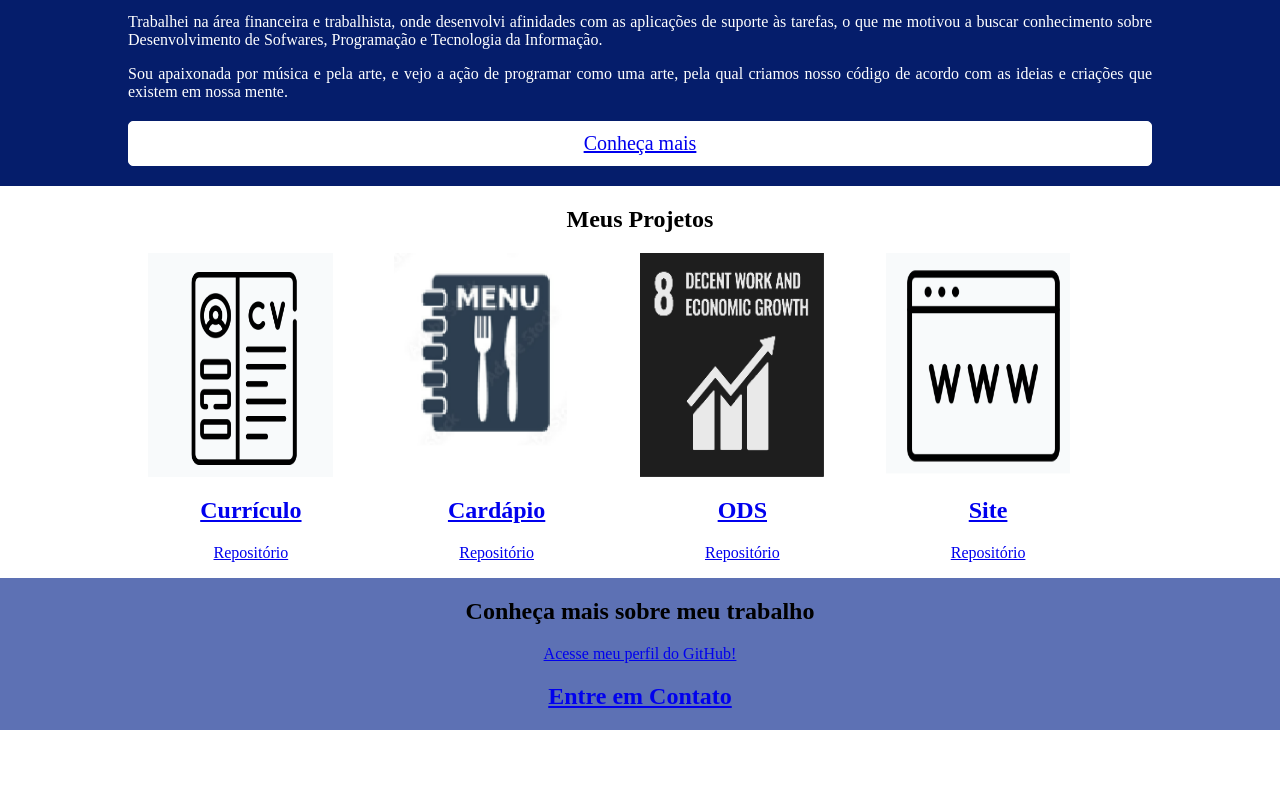
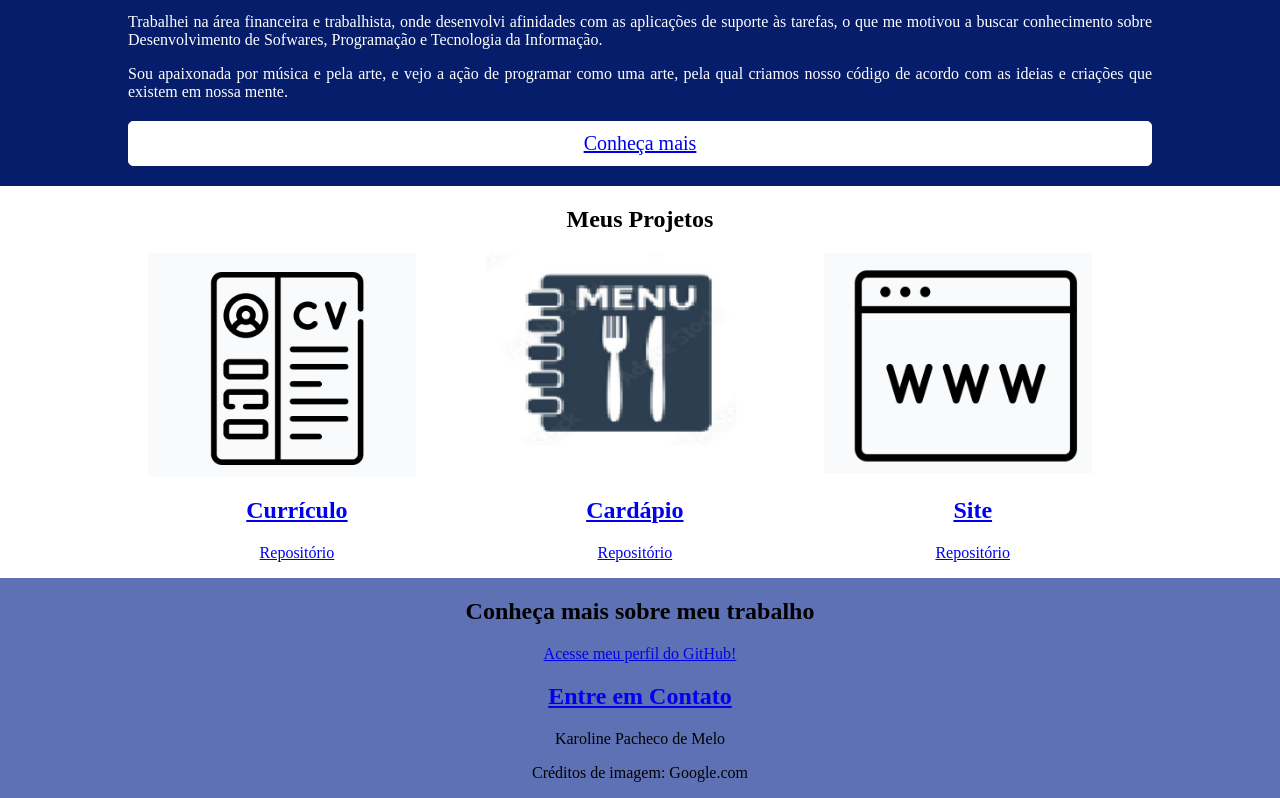
Before and after one commit to karolinemelo/karolinemelo.github.io, a plain HTML site: page index.html in a window 1280 px wide. Shown: the part 498-1296 px from the top of the page. Before the commit the page ends 1228 px from the top, so only its background shows below. Drawn offline with Linux system fonts and the light colour scheme.

Commit message:
final3
final3

```diff
--- a/index.html
+++ b/index.html
@@ -10,8 +10,8 @@
                 <img id="logo" src="imagens/eu.jpg" alt="Foto de Karoline Melo"
             </DIV>
             <ul id="menu">
-                <li><a href="https://www.linkedin.com/in/karoline-melo-09a152280">Linkedin</a></li>
-                <li><a href="http://lattes.cnpq.br/0873052496374491">Lattes</a></li>
+                <li><a href="https://www.linkedin.com/in/karoline-melo-09a152280" target="_blank">Linkedin</a></li>
+                <li><a href="http://lattes.cnpq.br/0873052496374491" target="_blank">Lattes</a></li>
                 <li><a href="#Meus_Projetos">Projetos</a></li>
             </ul>
         </header>
@@ -34,37 +34,32 @@
                 <p>Estou entusiasmada pela oportunidade de aprender mais sobre desenvolvimento WEB que tive através do programa Elas NaTech, desenvolvido pela CCR, JA Brasil e IBM.</P>
                 <p>Trabalhei na área financeira e trabalhista, onde desenvolvi afinidades com as aplicações de suporte às tarefas, o que me motivou a buscar conhecimento sobre Desenvolvimento de Sofwares, Programação e Tecnologia da Informação.</p>
                 <p>Sou apaixonada por música e pela arte, e vejo a ação de programar como uma arte, pela qual criamos nosso código de acordo com as ideias e criações que existem em nossa mente.</p>
-                <p id="areasinteresse" class="centralizado"><a href="areas.html">Conheça mais</a></p>
+                <p id="areasinteresse" class="centralizado"><a href="areas.html" target="_blank">Conheça mais</a></p>
         </section>
         <section id="Meus_Projetos" class="projects">
             <h1 class="centralizado">Meus Projetos</h1>
             <div class="coluna tres">
                 <img class="img" src="imagens/curriculo.png" alt="Currículo"/>
-                <h1 class="centralizado"><a href="https://karolinemelo.github.io/Ent1_Curr-culo/">Currículo</a></h1>
-                <p class="centralizado"><a href="https://github.com/karolinemelo/Ent1_Curr-culo" >Repositório</a></p>
+                <h1 class="centralizado"><a href="https://karolinemelo.github.io/Ent1_Curr-culo/" target="_blank">Currículo</a></h1>
+                <p class="centralizado"><a href="https://github.com/karolinemelo/Ent1_Curr-culo" target="_blank">Repositório</a></p>
             </div>
             <div class="coluna tres">
-                <img class="img" src="imagens/cardápio.png" alt="cardápio"/>
-                <h1 class="centralizado"><a href="https://karolinemelo.github.io/cardapio/">Cardápio</a></h1>
-                <p class="centralizado"><a href="https://github.com/karolinemelo/cardapio" >Repositório</a></p>
+                <img class="img" src="imagens/cardápio.png" alt="cardápio">
+                <h1 class="centralizado"><a href="https://karolinemelo.github.io/cardapio/" target="_blank">Cardápio</a></h1>
+                <p class="centralizado"><a href="https://github.com/karolinemelo/cardapio" target="_blank">Repositório</a></p>
             </div>
             <div class="coluna tres">
-                <img class="img" src="imagens/ods8.png" alt="ODS"/>
-                <h1 class="centralizado"><a href="https://karolinemelo.github.io/InspJA1-ODS/">ODS</a></h1>
-                <p class="centralizado"><a href="https://github.com/karolinemelo/InspJA1-ODS" >Repositório</a></p>
-            </div>
-            <div>
-                <div class="coluna tres">
-                    <img class="img" src="imagens/site.png" alt="Site"/>
-                    <h1 class="centralizado"><a href="https://karolinemelo.github.io/InspJA2/">Site</a></h1>
-                    <p class="centralizado"><a href="https://github.com/karolinemelo/InspJA2" >Repositório</a></p>
+                    <img class="img" src="imagens/site.png"alt="Site"/>
+                    <h1 class="centralizado"><a href="https://karolinemelo.github.io/InspJA2/" target="_blank">Site</a></h1>
+                    <p class="centralizado"><a href="https://github.com/karolinemelo/InspJA2" target="_blank">Repositório</a></p>
             </div>
             </section>
         <footer class="centralizado">
                 <h2><b>Conheça mais sobre meu trabalho</b></h2>
-                <p><a href="https://github.com/karolinemelo">Acesse meu perfil do GitHub!</a></p>
+                <p><a href="https://github.com/karolinemelo" target="_blank">Acesse meu perfil do GitHub!</a></p>
                 <h2><a href="contact.html">Entre em Contato</h2></a>
-
+                <p>Karoline Pacheco de Melo</p>
+                <p>Créditos de imagem: Google.com</p>
         </footer>
     </body>
 </html>
--- a/style.css
+++ b/style.css
@@ -72,7 +72,7 @@ section{
     position: relative;
 }
 .coluna.tres {
-    width: 20%;
+    width: 29%;
     padding: 0 2% 0 2%;
     float: left;
     margin: 0 auto;
```
